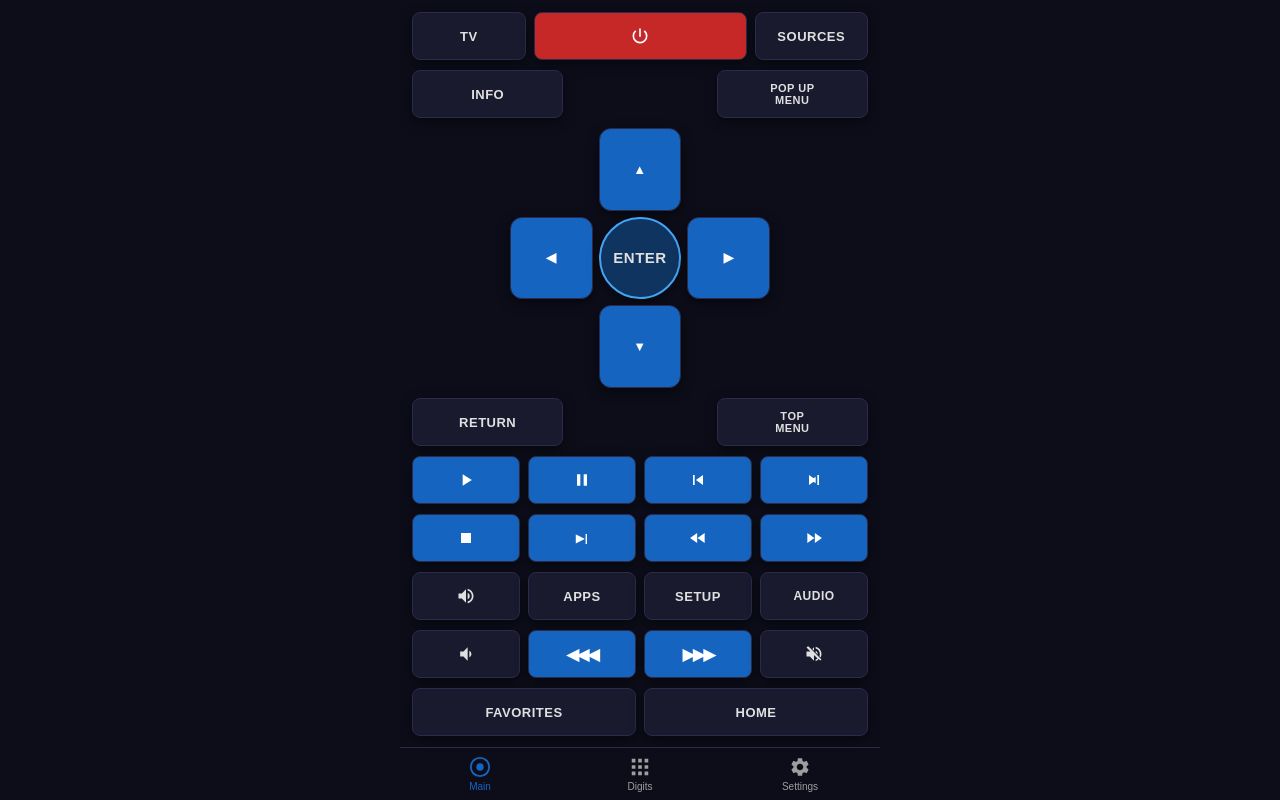
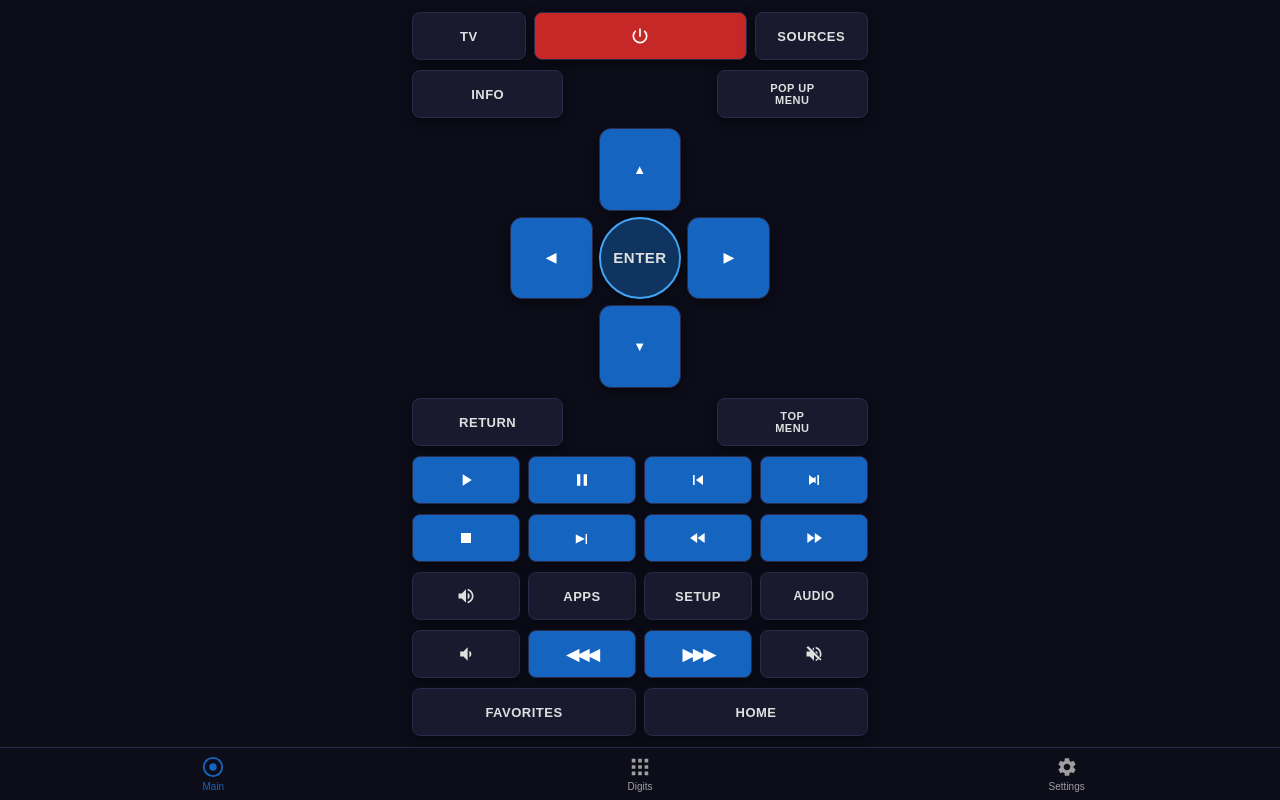
Before and after one commit to sadam6752-tech/ioBroker.dune-hd-remote, a website: page admin/pwa/index.html in a window 1280 px wide. Drawn offline with Linux system fonts and the light colour scheme.

Commit message:
fix: position fixed tab bar with safe-area, app padding-bottom for content clearance

```diff
--- a/admin/pwa/css/style.css
+++ b/admin/pwa/css/style.css
@@ -59,16 +59,8 @@ html, body {
 #app {
   display: flex;
   flex-direction: column;
-  height: 100svh;
-  max-width: 480px;
-  margin: 0 auto;
-}
-
-/* ── App shell ────────────────────────────────────────────────────────────── */
-#app {
-  display: flex;
-  flex-direction: column;
-  height: 100svh;
+  min-height: 100svh;
+  padding-bottom: calc(56px + env(safe-area-inset-bottom, 0px));
   max-width: 480px;
   margin: 0 auto;
 }
@@ -83,22 +75,17 @@ html, body {
 }
 .tab-content.active { display: flex; flex-direction: column; gap: 10px; }
 
-/* In Safari browser (not PWA): add bottom padding so content isn't hidden behind browser chrome */
-@media not all and (display-mode: standalone) {
-  .tab-content {
-    padding-bottom: 80px;
-  }
-}
-body.safari-browser .tab-content {
-  padding-bottom: 80px;
-}
-
 /* ── Bottom tab bar ───────────────────────────────────────────────────────── */
 #tab-bar {
+  position: fixed;
+  bottom: 0;
+  left: 0;
+  right: 0;
   display: flex;
   background: var(--tab-bg);
   border-top: 1px solid var(--border);
-  flex-shrink: 0;
+  padding-bottom: env(safe-area-inset-bottom, 0px);
+  z-index: 100;
 }
 .tab-btn {
   flex: 1;
```
Also changed, not shown: admin/pwa/index.html (line endings or trailing spaces).
